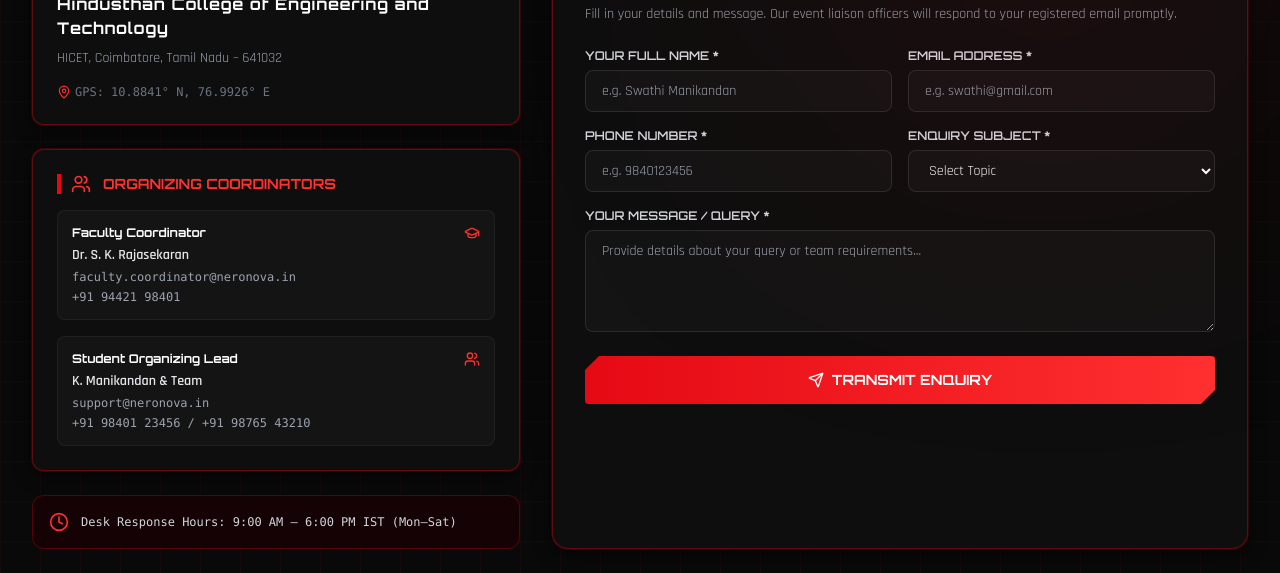
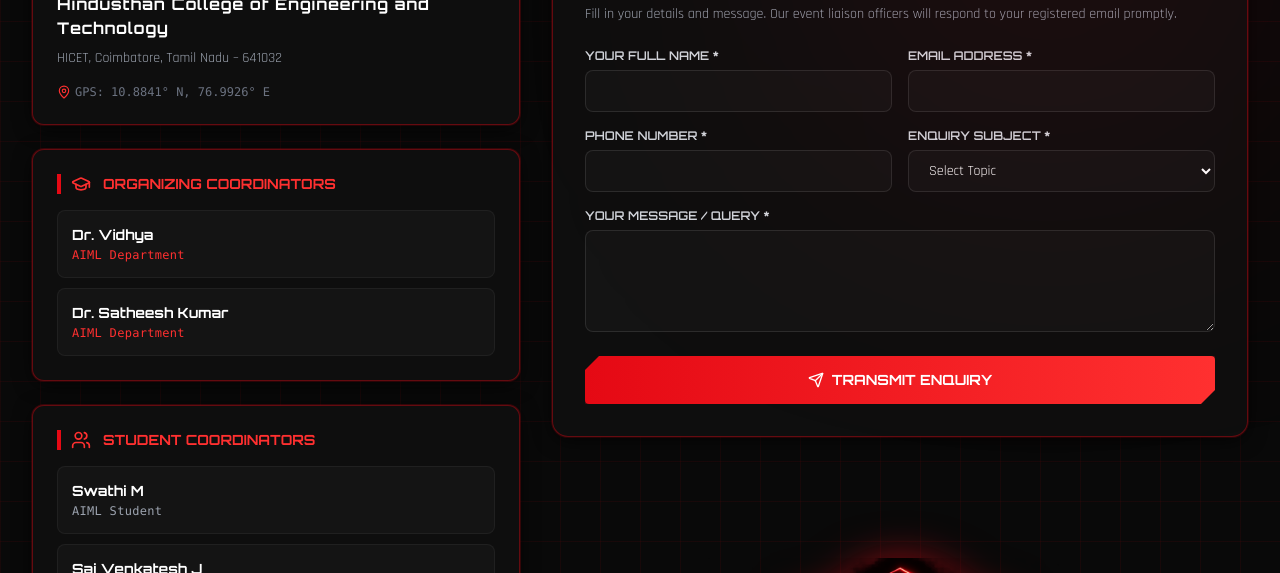
Before and after one commit to swathi-mani-13/neronova---2026, a React (Vite) app: page /contact in a window 1280 px wide. Shown: the part 379-952 px from the top of the page. Built offline with nearby package versions, Linux system fonts and the light colour scheme; no server answers.

Commit message:
Update Contact page: update organizing and student coordinators, clean enquiry form, and add NERONOVA logo below form

```diff
--- a/src/pages/Contact.jsx
+++ b/src/pages/Contact.jsx
@@ -70,33 +70,43 @@ export default function Contact() {
               </div>
             </div>
 
-            {/* Coordinators Directory */}
+            {/* Organizing Coordinators */}
+            <div className="bg-[#0e0e0e] border border-[#E50914]/40 rounded-xl p-6 shadow-cyber-card space-y-4">
+              <div className="flex items-center space-x-3 text-[#FF3030] font-orbitron text-sm font-bold uppercase mb-2 border-l-4 border-[#E50914] pl-2.5">
+                <GraduationCap className="w-5 h-5" />
+                <span>Organizing Coordinators</span>
+              </div>
+
+              <div className="space-y-2.5">
+                <div className="bg-[#141414] p-3.5 rounded-lg border border-white/5 hover:border-[#E50914]/40 transition-colors">
+                  <div className="font-orbitron font-bold text-white text-sm">Dr. Vidhya</div>
+                  <div className="text-xs text-[#FF3030] font-mono tracking-wide mt-0.5">AIML Department</div>
+                </div>
+
+                <div className="bg-[#141414] p-3.5 rounded-lg border border-white/5 hover:border-[#E50914]/40 transition-colors">
+                  <div className="font-orbitron font-bold text-white text-sm">Dr. Satheesh Kumar</div>
+                  <div className="text-xs text-[#FF3030] font-mono tracking-wide mt-0.5">AIML Department</div>
+                </div>
+              </div>
+            </div>
+
+            {/* Student Coordinators */}
             <div className="bg-[#0e0e0e] border border-[#E50914]/40 rounded-xl p-6 shadow-cyber-card space-y-4">
               <div className="flex items-center space-x-3 text-[#FF3030] font-orbitron text-sm font-bold uppercase mb-2 border-l-4 border-[#E50914] pl-2.5">
                 <Users className="w-5 h-5" />
-                <span>Organizing Coordinators</span>
+                <span>Student Coordinators</span>
               </div>
 
-              {/* Faculty Coordinator */}
-              <div className="bg-[#141414] p-3.5 rounded-lg border border-white/5 space-y-1">
-                <div className="flex items-center justify-between">
-                  <span className="font-orbitron font-bold text-white text-xs">Faculty Coordinator</span>
-                  <GraduationCap className="w-4 h-4 text-[#FF3030]" />
-                </div>
-                <div className="text-sm font-semibold text-gray-200">Dr. S. K. Rajasekaran</div>
-                <div className="text-xs text-gray-400 font-mono">faculty.coordinator@neronova.in</div>
-                <div className="text-xs text-gray-400 font-mono">+91 94421 98401</div>
+              <div className="space-y-2.5">
+                <div className="bg-[#141414] p-3.5 rounded-lg border border-white/5 hover:border-[#E50914]/40 transition-colors">
+                  <div className="font-orbitron font-bold text-white text-sm">Swathi M</div>
+                  <div className="text-xs text-gray-400 font-mono tracking-wide mt-0.5">AIML Student</div>
                 </div>
 
-              {/* Student Leads */}
-              <div className="bg-[#141414] p-3.5 rounded-lg border border-white/5 space-y-1">
-                <div className="flex items-center justify-between">
-                  <span className="font-orbitron font-bold text-white text-xs">Student Organizing Lead</span>
-                  <Users className="w-4 h-4 text-[#FF3030]" />
+                <div className="bg-[#141414] p-3.5 rounded-lg border border-white/5 hover:border-[#E50914]/40 transition-colors">
+                  <div className="font-orbitron font-bold text-white text-sm">Sai Venkatesh J</div>
+                  <div className="text-xs text-gray-400 font-mono tracking-wide mt-0.5">AIML Student</div>
                 </div>
-                <div className="text-sm font-semibold text-gray-200">K. Manikandan & Team</div>
-                <div className="text-xs text-gray-400 font-mono">support@neronova.in</div>
-                <div className="text-xs text-gray-400 font-mono">+91 98401 23456 / +91 98765 43210</div>
               </div>
             </div>
 
@@ -109,7 +119,8 @@ export default function Contact() {
           </div>
 
           {/* Right Column: Interactive Contact Form (7 cols) */}
-          <div className="lg:col-span-7 bg-[#0e0e0e] border border-[#E50914]/40 rounded-2xl p-6 sm:p-8 shadow-cyber-card">
+          <div className="lg:col-span-7 flex flex-col justify-between">
+            <div className="bg-[#0e0e0e] border border-[#E50914]/40 rounded-2xl p-6 sm:p-8 shadow-cyber-card">
               <h3 className="text-xl sm:text-2xl font-orbitron font-bold text-white mb-2">
                 Send an Official Enquiry
               </h3>
@@ -129,7 +140,7 @@ export default function Contact() {
                       setSubmitted(false);
                       setFormData({ name: '', email: '', phone: '', subject: '', message: '' });
                     }}
-                  className="px-6 py-2 bg-[#E50914] text-white rounded text-xs font-orbitron font-bold uppercase"
+                    className="px-6 py-2 bg-[#E50914] text-white rounded text-xs font-orbitron font-bold uppercase hover:bg-[#FF3030] transition-colors"
                   >
                     Send Another Message
                   </button>
@@ -146,7 +157,6 @@ export default function Contact() {
                         required
                         value={formData.name}
                         onChange={(e) => setFormData({ ...formData, name: e.target.value })}
-                      placeholder="e.g. Swathi Manikandan"
                         className="w-full bg-[#141414] border border-white/10 focus:border-[#E50914] rounded-lg px-4 py-2.5 text-sm text-white focus:outline-none focus:ring-1 focus:ring-[#E50914]"
                       />
                     </div>
@@ -160,7 +170,6 @@ export default function Contact() {
                         required
                         value={formData.email}
                         onChange={(e) => setFormData({ ...formData, email: e.target.value })}
-                      placeholder="e.g. swathi@gmail.com"
                         className="w-full bg-[#141414] border border-white/10 focus:border-[#E50914] rounded-lg px-4 py-2.5 text-sm text-white focus:outline-none focus:ring-1 focus:ring-[#E50914]"
                       />
                     </div>
@@ -176,7 +185,6 @@ export default function Contact() {
                         required
                         value={formData.phone}
                         onChange={(e) => setFormData({ ...formData, phone: e.target.value })}
-                      placeholder="e.g. 9840123456"
                         className="w-full bg-[#141414] border border-white/10 focus:border-[#E50914] rounded-lg px-4 py-2.5 text-sm text-white focus:outline-none focus:ring-1 focus:ring-[#E50914]"
                       />
                     </div>
@@ -192,9 +200,9 @@ export default function Contact() {
                         className="w-full bg-[#141414] border border-white/10 focus:border-[#E50914] rounded-lg px-4 py-2.5 text-sm text-white focus:outline-none focus:ring-1 focus:ring-[#E50914]"
                       >
                         <option value="">Select Topic</option>
-                      <option value="Registration Queries">Registration & Verification</option>
-                      <option value="Domain Queries">Domain & Project Scope</option>
-                      <option value="Accommodation & Travel">Accommodation & Travel Assistance</option>
+                        <option value="Registration & Verification">Registration & Verification</option>
+                        <option value="Domain & Project Scope">Domain & Project Scope</option>
+                        <option value="Accommodation & Travel Assistance">Accommodation & Travel Assistance</option>
                         <option value="Sponsorship & Partnership">Sponsorship & Partnership</option>
                         <option value="Other">Other</option>
                       </select>
@@ -210,7 +218,6 @@ export default function Contact() {
                       required
                       value={formData.message}
                       onChange={(e) => setFormData({ ...formData, message: e.target.value })}
-                    placeholder="Provide details about your query or team requirements..."
                       className="w-full bg-[#141414] border border-white/10 focus:border-[#E50914] rounded-lg px-4 py-2.5 text-sm text-white focus:outline-none focus:ring-1 focus:ring-[#E50914]"
                     ></textarea>
                   </div>
@@ -226,6 +233,16 @@ export default function Contact() {
               )}
             </div>
 
+            {/* Approved NERONOVA 2026 Event Logo Below the Form */}
+            <div className="mt-8 flex items-center justify-center">
+              <img
+                src="/neronova-logo.png"
+                alt="NERONOVA 2026 Official Logo"
+                className="w-64 sm:w-80 md:w-96 max-w-full h-auto object-contain filter drop-shadow-[0_0_20px_rgba(229,9,20,0.6)] hover:drop-shadow-[0_0_30px_rgba(255,48,48,0.9)] transition-all duration-300"
+              />
+            </div>
+          </div>
+
         </div>
 
       </div>
```
Lines whose indentation alone changed are shown as unchanged.
